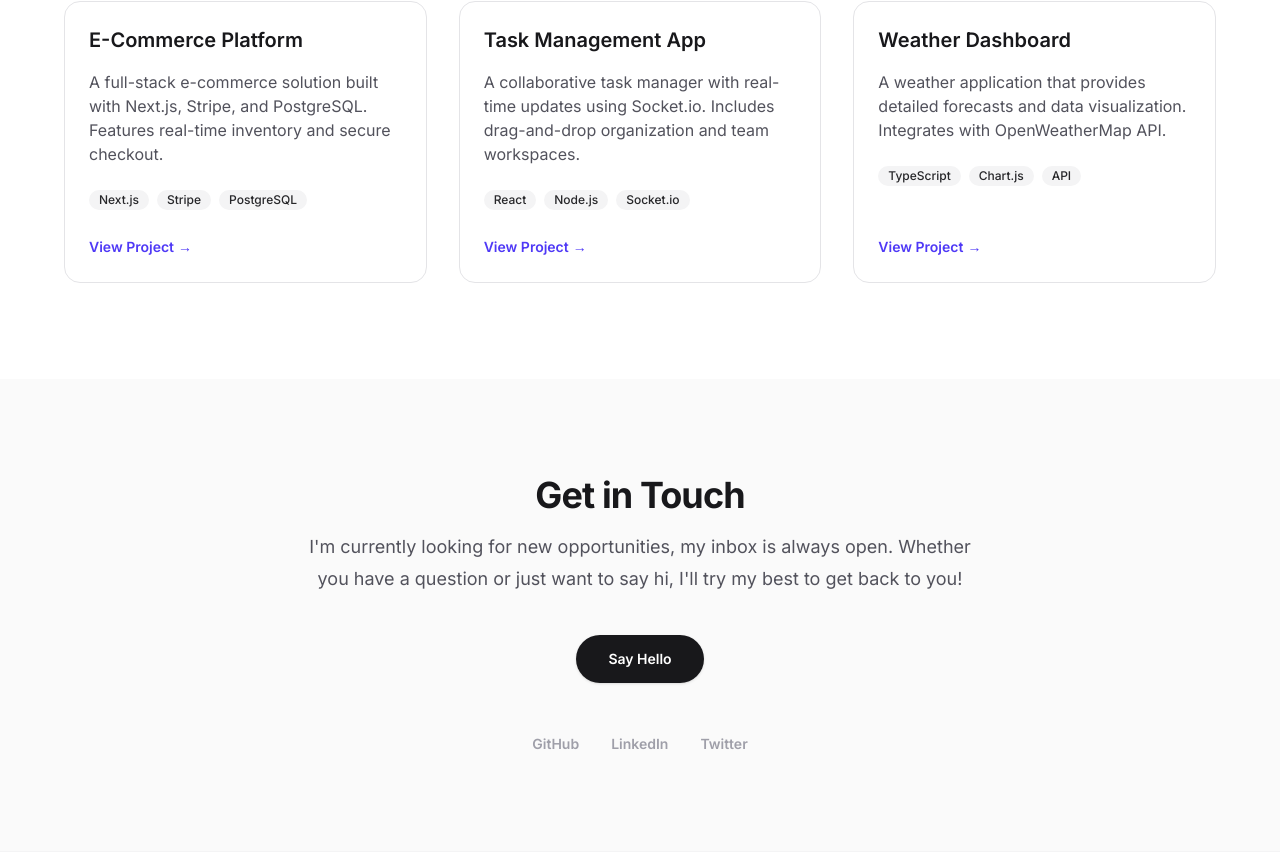
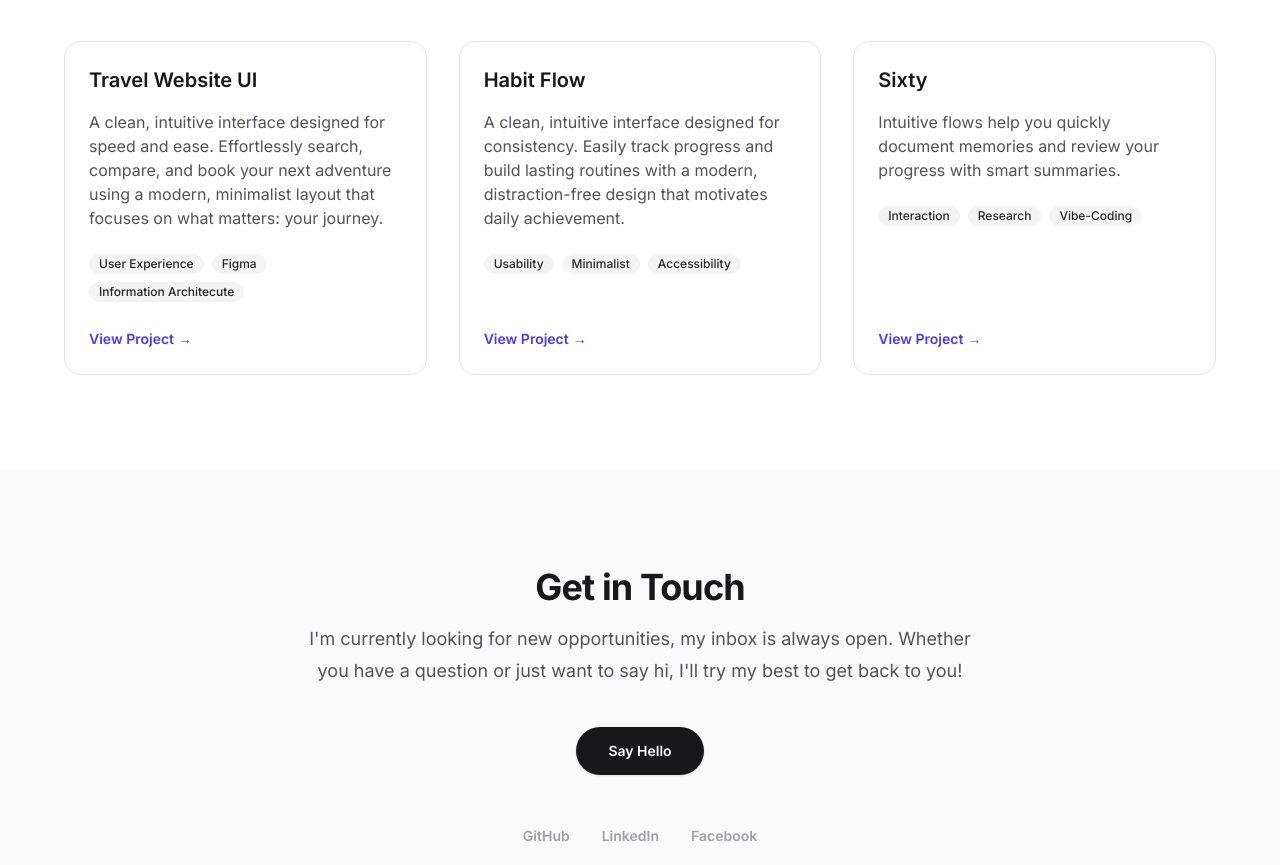
Before and after one commit to Ishan2059/My-portfolio, a Next.js app: page / in a window 1280 px wide. Shown: the part 1655-2520 px from the top of the page. Built offline with nearby package versions, Linux system fonts and the light colour scheme.

Commit message:
Add responsive styling to homepage header

```diff
--- a/app/components/About.tsx
+++ b/app/components/About.tsx
@@ -32,8 +32,8 @@ export default function About() {
                         <p className="mt-6 text-lg leading-8 text-zinc-600 dark:text-zinc-400">
                             I am a dedicated software engineer with a focus on building accessible, pixel-perfect user interfaces that blend art with code.
                         </p>
-                        <p className="mt-4 text-lg leading-8 text-zinc-600 dark:text-zinc-400">
-                            Back in 2018, I decided to try my hand at creating custom Tumblr themes and tumbled head first into the rabbit hole of coding and web development. Fast-forward to today, and I’ve had the privilege of building software for varied clients.
+                        <p className="mt-6 text-lg leading-8 text-zinc-600 dark:text-zinc-400">
+                            I approach design with empathy, research, and iteration—starting from understanding user needs to delivering polished, scalable solutions. I’m especially interested in crafting seamless user flows, meaningful interactions, and modern design systems that balance usability with business goals.
                         </p>
                         <p className="mt-4 text-lg leading-8 text-zinc-600 dark:text-zinc-400">
                             When I'm not at the computer, I'm usually hanging out with my friends, reading, or running.
--- a/app/components/Contact.tsx
+++ b/app/components/Contact.tsx
@@ -11,25 +11,32 @@ export default function Contact() {
                     </p>
                     <div className="mt-10 flex items-center justify-center gap-6">
                         <a
-                            href="mailto:hello@example.com"
+                            href="mailto:ishanmishra2059@gmail.com"
                             className="rounded-full bg-zinc-900 px-8 py-3.5 text-sm font-semibold text-white shadow-sm hover:bg-zinc-700 focus-visible:outline focus-visible:outline-2 focus-visible:outline-offset-2 focus-visible:outline-zinc-900 dark:bg-white dark:text-zinc-900 dark:hover:bg-zinc-200"
                         >
                             Say Hello
                         </a>
                     </div>
                     <div className="mt-12 flex justify-center gap-8">
-                        {/* Social Links Placeholders */}
-                        {["GitHub", "LinkedIn", "Twitter"].map((social) => (
-                            <a
-                                key={social}
-                                href="#"
-                                className="text-zinc-400 hover:text-zinc-500 dark:hover:text-zinc-300"
-                            >
-                                <span className="sr-only">{social}</span>
-                                <span className="text-sm font-semibold">{social}</span>
-                            </a>
-                        ))}
-                    </div>
+  {/* Social Links */}
+  {[
+    { name: "GitHub", url: "https://github.com/Ishan2059" },
+    { name: "LinkedIn", url: "https://www.linkedin.com/in/ishan-mishra-b874b3287/" },
+    { name: "Facebook", url: "https://www.facebook.com/ishan.mishra.90226" },
+  ].map((social) => (
+    <a
+      key={social.name}
+      href={social.url}
+      target="_blank"
+      rel="noopener noreferrer"
+      className="text-zinc-400 hover:text-zinc-500 dark:hover:text-zinc-300 transition-colors duration-200"
+      aria-label={`Visit my ${social.name} profile`}
+    >
+      <span className="sr-only">{social.name}</span>
+      <span className="text-sm font-semibold">{social.name}</span>
+    </a>
+  ))}
+</div>
                 </div>
             </div>
         </section>
--- a/app/components/Projects.tsx
+++ b/app/components/Projects.tsx
@@ -3,22 +3,22 @@ import Image from "next/image";
 export default function Projects() {
     const projects = [
         {
-            title: "E-Commerce Platform",
-            description: "A full-stack e-commerce solution built with Next.js, Stripe, and PostgreSQL. Features real-time inventory and secure checkout.",
-            tags: ["Next.js", "Stripe", "PostgreSQL"],
-            link: "#",
+            title: "Travel Website UI",
+            description: "A clean, intuitive interface designed for speed and ease. Effortlessly search, compare, and book your next adventure using a modern, minimalist layout that focuses on what matters: your journey.",
+            tags: ["User Experience", "Figma", "Information Architecute"],
+            link: "https://www.behance.net/dwfice",
         },
         {
-            title: "Task Management App",
-            description: "A collaborative task manager with real-time updates using Socket.io. Includes drag-and-drop organization and team workspaces.",
-            tags: ["React", "Node.js", "Socket.io"],
-            link: "#",
+            title: "Habit Flow",
+            description: "A clean, intuitive interface designed for consistency. Easily track progress and build lasting routines with a modern, distraction-free design that motivates daily achievement.",
+            tags: ["Usability", "Minimalist", "Accessibility"],
+            link: "https://www.behance.net/dwfice",
         },
         {
-            title: "Weather Dashboard",
-            description: "A weather application that provides detailed forecasts and data visualization. Integrates with OpenWeatherMap API.",
-            tags: ["TypeScript", "Chart.js", "API"],
-            link: "#",
+            title: "Sixty",
+            description: "Intuitive flows help you quickly document memories and review your progress with smart summaries.",
+            tags: ["Interaction", "Research", "Vibe-Coding"],
+            link: "https://www.behance.net/dwfice",
         },
     ];
 
```
